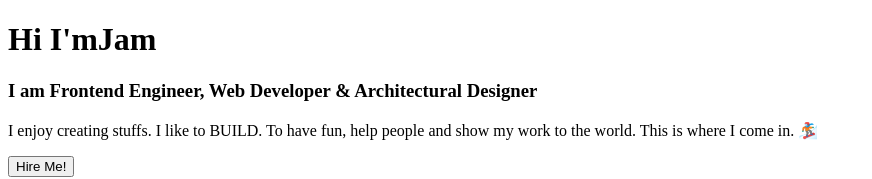
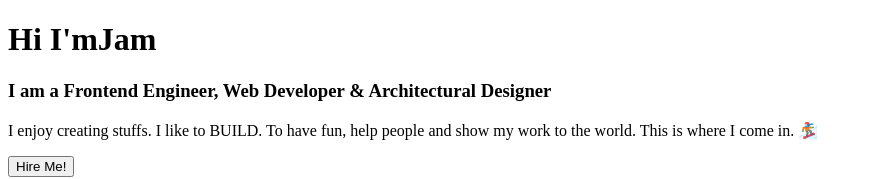
Before and after one commit to johncanero/johncanero-website, a Next.js app: page / in a window 1280 px wide. Shown: the top 179 px of the page, without its empty margins (0-872 px from the left). Built offline with nearby package versions, Linux system fonts and the light colour scheme.

Commit message:
Change Font Size Desktop Welcome Phrase

```diff
--- a/sections/Hero.tsx
+++ b/sections/Hero.tsx
@@ -6,15 +6,15 @@ import Link from "next/link";
 const Hero = () => {
   return (
     <div className="mt-16 font-Poppins lg:mr-60">
-      <h1 className="sm:text-6xl text-center md:justify-start md:text-left md:text-7xl font-bold">
+      <h1 className="sm:text-6xl text-center md:justify-start md:text-left md:text-7xl lg:text-8xl font-bold">
         Hi I'm
         <span className="dark:text-transparent dark:bg-clip-text dark:bg-gradient-to-r dark:from-cyan-500 dark:to-blue-500 ml-2">
           Jam
         </span>
       </h1>
 
-      <h3 className="text-center my-3 mt-3 mb-5 text-xl mx-4 md:mx-0 md:mt-4 md:mb-3 md:text-left md:justify-start md:text-3xl lg:mr-48">
-        I am Frontend Engineer, Web Developer & Architectural Designer
+      <h3 className="text-center my-3 mt-3 mb-5 text-xl mx-4 md:mx-0 md:mt-4 md:mb-4 md:text-left md:justify-start md:text-3xl lg:mr-48">
+        I am a Frontend Engineer, Web Developer & Architectural Designer
       </h3>
 
       <p className="text-center mb-10 mx-6 md:mb-8 md:mx-0 sm:text-center md:text-left text-gray-600 md:mr-48 lg:mr-96">
```
